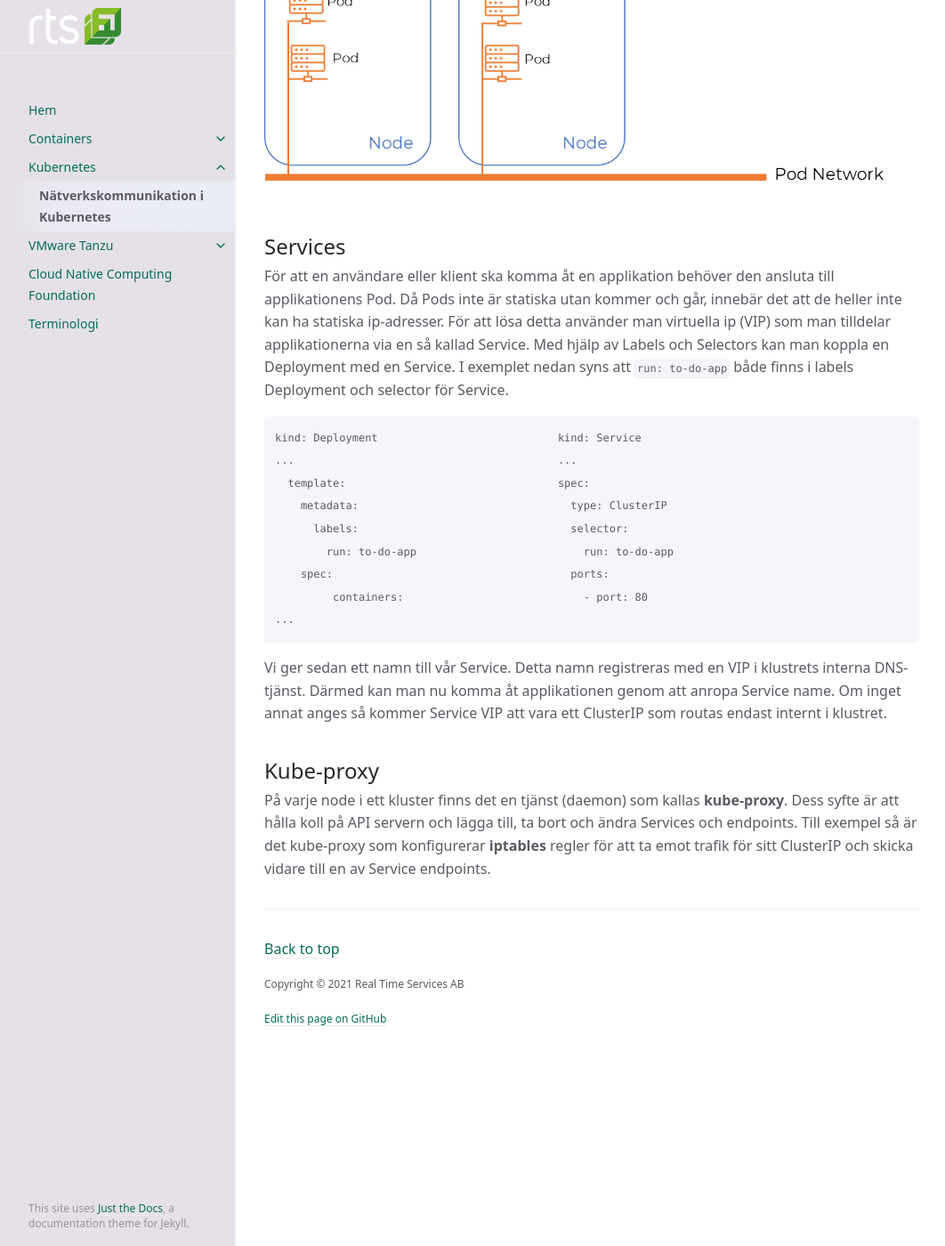
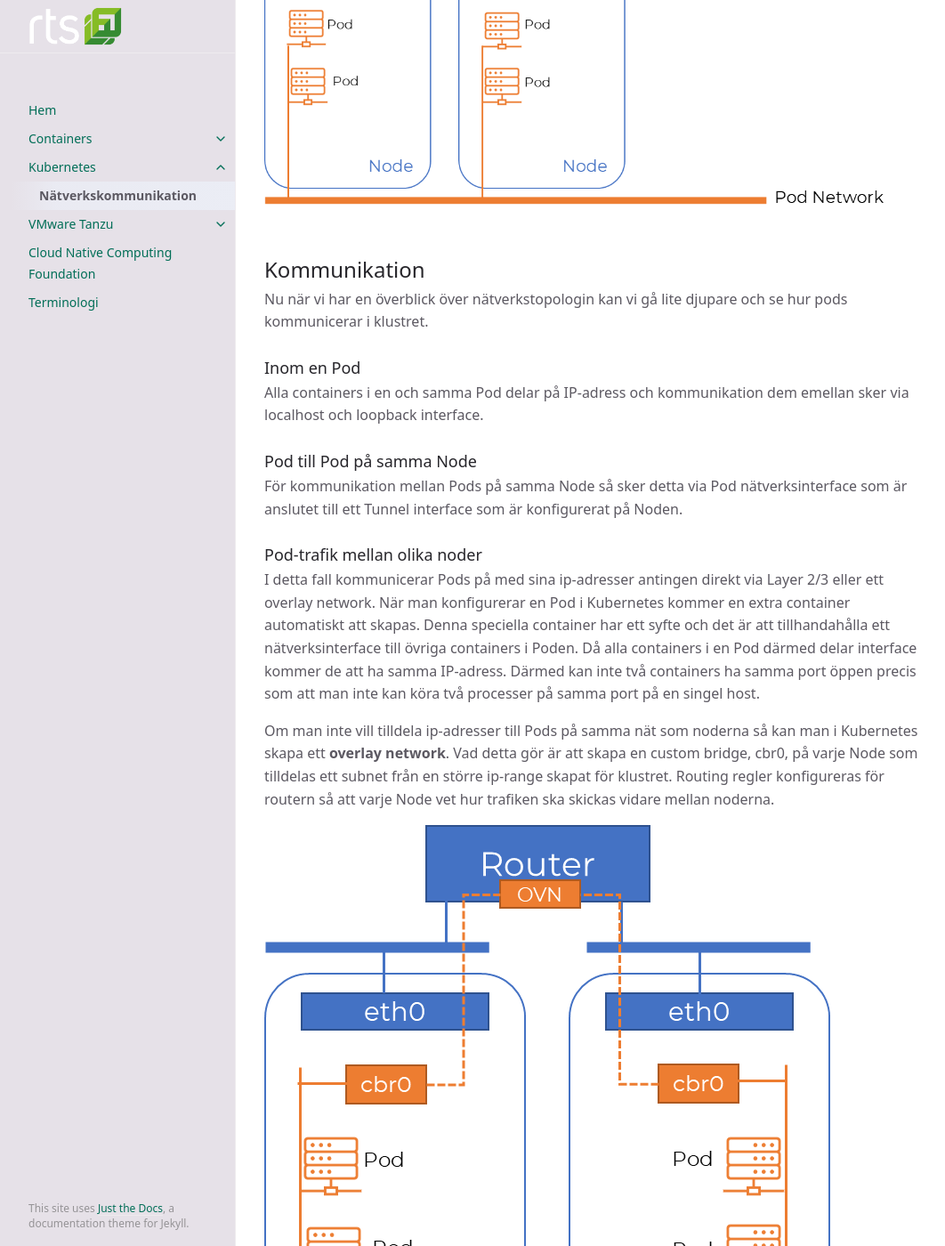
Before and after one commit to RTSAB/rtsab.github.io, a Jekyll site: the page built from docs/kubernetes/kubernetes-networking.md, in a window 1280 px wide and 1400 px high, scrolled down 1129 px. Shown: the whole window at 89% size, without its empty margins (107-1169 px from the left). Built offline with Jekyll 4.4.1, drawn with Linux system fonts in a browser that asks for light colours; some of the changed text lies outside the part shown.

Commit message:
Kommunikation

````diff
--- a/docs/kubernetes/kubernetes-networking.md
+++ b/docs/kubernetes/kubernetes-networking.md
@@ -21,29 +21,25 @@ Tredje regeln är:
 
 - Ingen Network Address Translation (NAT) är tillåten. Alla Pods ska kommunicera med varandra genom varje Pods egen IP-adress.
 
-## Kubernetes nätverkstopologi
-Kubernetes nätverkstopologi består av i huvudsaklig 3 nät. I mitten finns Node Network vilket är det nätverk som alla Nodes är anslutna till. Till detta nätverk kan man även ansluta Pods men det vanliga är att man tilldelar ett dedikerat Pod Network som varje Pod får en egen ip-adress från. Det sista nätverket är Cluster Network och det är från detta nätverk som olika services som t ex HTTP får en extern ip-adress som gör det möjligt att kommunicera med applikationerna.
+## Nätverkstopologi
+Kubernetes nätverkstopologi består av i huvudsaklig 3 nät. I mitten finns Node Network vilket är det nätverk som alla Nodes är anslutna till. Till detta nätverk kan man även ansluta Pods men det vanliga är att man tilldelar ett dedikerat Pod Network som varje Pod får en egen ip-adress från, ett så kallat Overlay Network. Det sista nätverket är Cluster Network och det är från detta nätverk som olika services som t ex HTTP får en extern ip-adress som gör det möjligt att kommunicera med applikationerna.
 
 ![Kubernetes nätverkstopologi](/assets/images/kube_net_topo.png)
 
+## Kommunikation
+Nu när vi har en överblick över nätverkstopologin kan vi gå lite djupare och se hur pods kommunicerar i klustret.
 
-## Services
-För att en användare eller klient ska komma åt en applikation behöver den ansluta till applikationens Pod. Då Pods inte är statiska utan kommer och går, innebär det att de heller inte kan ha statiska ip-adresser. För att lösa detta använder man virtuella ip (VIP) som man tilldelar applikationerna via en så kallad Service. Med hjälp av Labels och Selectors kan man koppla en Deployment med en Service. I exemplet nedan syns att ```run: to-do-app``` både finns i labels Deployment och selector för Service.
+### Inom en Pod
+Alla containers i en och samma Pod delar på IP-adress och kommunikation dem emellan sker via localhost och loopback interface.
 
-```
-kind: Deployment                            kind: Service
-...                                         ...
-  template:                                 spec:
-    metadata:                                 type: ClusterIP
-      labels:                                 selector:
-        run: to-do-app                          run: to-do-app
-    spec:                                     ports:
-         containers:                            - port: 80
-...
-```
+### Pod till Pod på samma Node
+För kommunikation mellan Pods på samma Node så sker detta via Pod nätverksinterface som är anslutet till ett Tunnel interface som är konfigurerat på Noden.
 
-Vi ger sedan ett namn till vår Service. Detta namn registreras med en VIP i klustrets interna DNS-tjänst. Därmed kan man nu komma åt applikationen genom att anropa Service name.
-Om inget annat anges så kommer Service VIP att vara ett ClusterIP som routas endast internt i klustret.
+### Pod-trafik mellan olika noder
+I detta fall kommunicerar Pods på med sina ip-adresser antingen direkt via Layer 2/3 eller ett overlay network. När man konfigurerar en Pod i Kubernetes kommer en extra container automatiskt att skapas. Denna speciella container har ett syfte och det är att tillhandahålla ett nätverksinterface till övriga containers i Poden. Då alla containers i en Pod därmed delar interface kommer de att ha samma IP-adress. Därmed kan inte två containers ha samma port öppen precis som att man inte kan köra två processer på samma port på en singel host.
 
-## Kube-proxy
-På varje node i ett kluster finns det en tjänst (daemon) som kallas **kube-proxy**. Dess syfte är att hålla koll på API servern och lägga till, ta bort och ändra Services och endpoints. Till exempel så är det kube-proxy som konfigurerar **iptables** regler för att ta emot trafik för sitt ClusterIP och skicka vidare till en av Service endpoints.
+Om man inte vill tilldela ip-adresser till Pods på samma nät som noderna så kan man i Kubernetes skapa ett **overlay network**. Vad detta gör är att skapa en custom bridge, cbr0, på varje Node som tilldelas ett subnet från en större ip-range skapat för klustret. Routing regler konfigureras för routern så att varje Node vet hur trafiken ska skickas vidare mellan noderna.
+
+![Overlay Network](/assets/images/kube_net_overlay.png)
+
+För att implementera denna nätverksmodell i verkligheten finns det en mängd olika lösningar för att underlätta konfiguration. I princip vill man kunna skapa ett VXLAN för OVN och använda agenter som kommunicerar med Kubernetes för att konfigurera subnäten och tilldela ip-adresser till Pods. Om man bygger sitt Kubernetes kluster på VMware kan man t ex använda vSphere Distributed Switch för VXLAN.
````
Also changed, not shown: other parts of docs/kubernetes/kubernetes-networking.md (+1 -1 lines), assets/images/kube_net_overlay.png (added).
